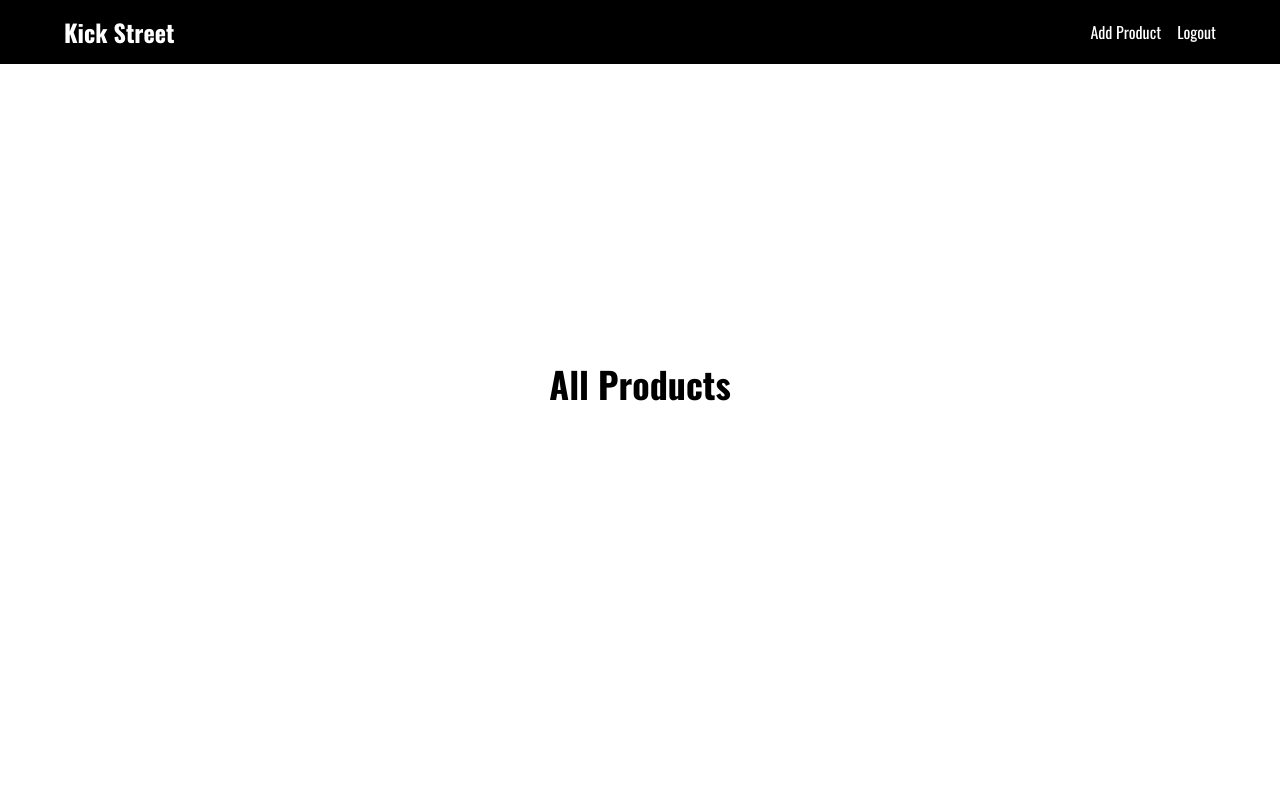
After one commit to Kritzeey/kick-street, a Django app: page /products/ in a window 1280 px wide. The commit adds this page. Run offline with Django 5.2, Linux system fonts and the light colour scheme; data that the repository does not hold is empty; some libraries are stand-ins or nearby versions.

Commit message:
feat: add products list page

```diff
--- a/main/templates/partials/navbar.html
+++ b/main/templates/partials/navbar.html
@@ -1,6 +1,6 @@
 <header class="fixed z-50 w-full flex h-16 bg-black text-white">
     <nav class="w-full max-w-6xl mx-auto flex items-center justify-between">
-        <a class="cursor-pointer font-bold text-2xl">Kick Street</a>
+        <a href="{% url 'main:show_main' %}" class="cursor-pointer font-bold text-2xl">Kick Street</a>
 
         <div class="flex items-center justify-between gap-4">
             <a href="{% url 'main:show_create_product' %}">
--- /dev/null
+++ b/main/templates/products.html
@@ -0,0 +1,17 @@
+{% extends 'base.html' %}
+
+{% block content %}
+    {% include 'partials/navbar.html' %}
+
+    <main class="min-h-dvh flex flex-col gap-8 items-center justify-center">
+        <p class="text-4xl font-bold">
+            All Products
+        </p>
+
+        <div class="grid grid-cols-4 max-w-6xl w-full mx-auto gap-4">
+            {% for product in products %}
+                {% include 'partials/product_card.html' with product=product %}
+            {% endfor %}
+        </div>
+    </main>
+{% endblock content %}
--- a/main/urls.py
+++ b/main/urls.py
@@ -1,5 +1,5 @@
 from django.urls import path
-from main.views import show_create_product, show_login, show_logout, show_main, show_product, show_products_xml, show_products_json, show_product_xml_by_id, show_product_json_by_id, show_register
+from main.views import show_create_product, show_login, show_logout, show_main, show_product, show_products, show_products_xml, show_products_json, show_product_xml_by_id, show_product_json_by_id, show_register
 
 app_name = "main"
 
@@ -13,5 +13,6 @@ urlpatterns = [
     path("json/<str:product_id>/", show_product_json_by_id, name="show_json_by_id"),
     path("register/", show_register, name="show_register"),
     path("login/", show_login, name="show_login"),
-    path("logout/", show_logout, name="show_logout")
+    path("logout/", show_logout, name="show_logout"),
+    path("products/", show_products, name="show_products"),
 ]
--- a/main/views.py
+++ b/main/views.py
@@ -18,7 +18,7 @@ def show_main(request):
     filter_type = request.GET.get("filter", "all")
 
     if filter_type == "all":
-        product_list = Product.objects.all()
+        product_list = Product.objects.filter(is_featured=True)
     else:
         product_list = Product.objects.filter(user=request.user)
 
@@ -136,3 +136,10 @@ def show_logout(request):
     response.delete_cookie("last_login")
 
     return response
+
+def show_products(request):
+    product_list = Product.objects.all();
+
+    context = { "products": product_list }
+
+    return render(request, "products.html", context)
```
Also changed, not shown: main/templates/main.html (+8 -6 lines).
